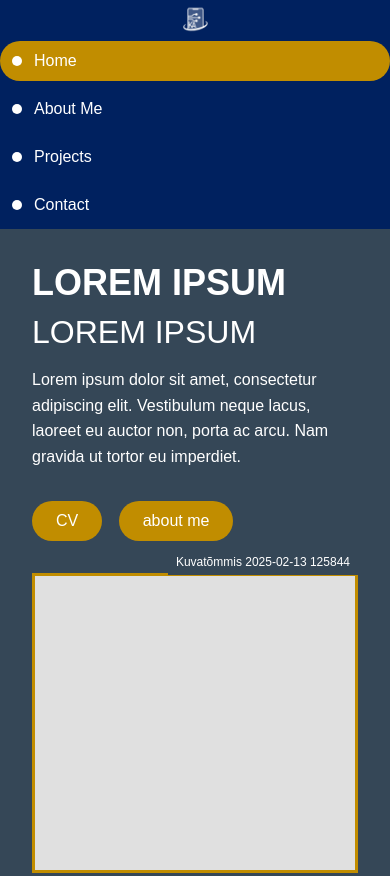
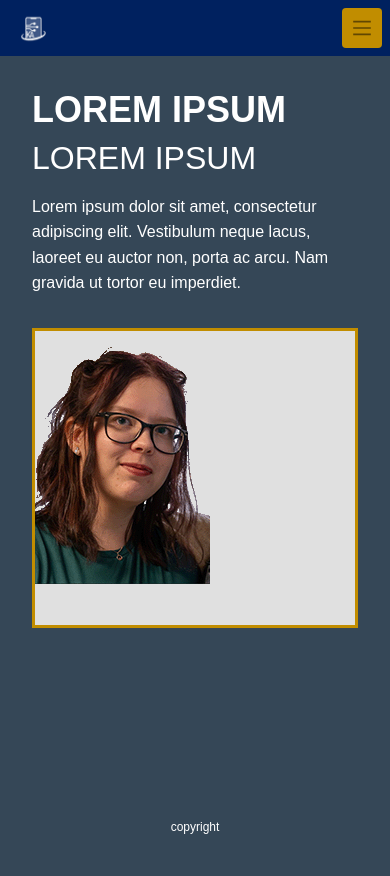
Before and after one commit to kllike/Portfolio, a website: page home.html in a window 390 px wide. Shown: the top 876 px of the page. Drawn offline with nearby package versions, Linux system fonts and the light colour scheme.

Commit message:
fixed navbar sizeing

```diff
--- a/home.html
+++ b/home.html
@@ -13,17 +13,28 @@
     <div class="container-fluid p-0">
         <div class="row g-0">
         <!-- Sidebar -->
-            <div class="col-md-2 sidebar">
+        <div class="col-lg-2 sidebar d-md-flex flex-md-column">
+            <!-- Mobile header with toggle button -->
+            <div class="d-flex justify-content-between align-items-center w-100 p-2 d-md-none">
                 <div class="logo"><img class="img-fluid" src="media/logo.png" alt=""></div>
+                <button class="navbar-toggler" type="button" data-bs-toggle="collapse" data-bs-target="#navbarNav" aria-controls="navbarNav" aria-expanded="false" aria-label="Toggle navigation">
+                    <span class="navbar-toggler-icon"></span>
+                </button>
+            </div>
+
+            <!-- Navigation menu (collapsible on mobile, always visible on desktop) -->
+            <div class="collapse navbar-collapse d-md-block" id="navbarNav">
+                <div class="logo d-none d-md-block"><img class="img-fluid" src="media/logo.png" alt=""></div>
                 <div class="navigation">
                     <a href="home.html" class="nav-item active"><span class="nav-dot"></span> Home</a>
                     <a href="aboutme.html" class="nav-item"><span class="nav-dot"></span> About Me</a>
                     <a href="projects.html" class="nav-item"><span class="nav-dot"></span> Projects</a>
-                    <a href="contact.html" class="nav-item"><span class="nav-dot"></span> Contact</a>
+                    <a href="contact.html" class="nav-item "><span class="nav-dot"></span> Contact</a>
                 </div>
             </div>
+        </div>
             <!-- Main Content -->
-            <div class="col-md-10 main-content">
+            <div class="col-lg-10 main-content">
                 <div class="content-inner">
                     <div class="row">
                         <div class="col-md-8">
@@ -32,16 +43,11 @@
                             <p class="section-text">
                                 Lorem ipsum dolor sit amet, consectetur adipiscing elit. Vestibulum neque lacus, laoreet eu auctor non, porta ac arcu. Nam gravida ut tortor eu imperdiet.
                             </p>
-                            <div class="action-buttons">
-                                <a href="aboutme.html" class="btn btn-custom">CV</a>
-                                <a href="aboutme.html" class="btn btn-custom">about me</a>
-                            </div>
                         </div>
                         <div class="col-md-4">
-                            <div class="profile-image-container">
-                                <div class="image-timestamp">Kuvatõmmis 2025-02-13 125844</div>
+
                                 <div class="profile-image">
-                                    <!-- Profile image would be here -->
+                                  <img src="media/portfolio.png" alt="profile img">
                                 </div>
                             </div>
                         </div>
```
Also changed, not shown: aboutme.html (+4 -4 lines), contact.html (+4 -4 lines), projects.html (+4 -4 lines), media/portfolio.png (added).
